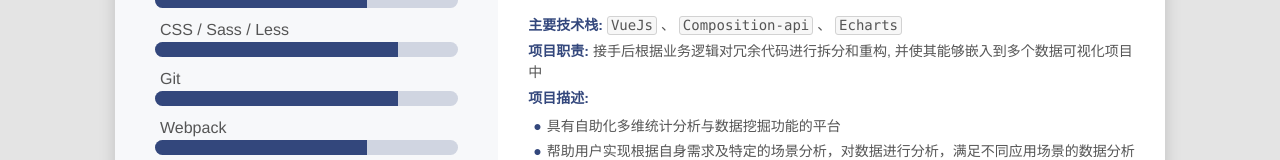
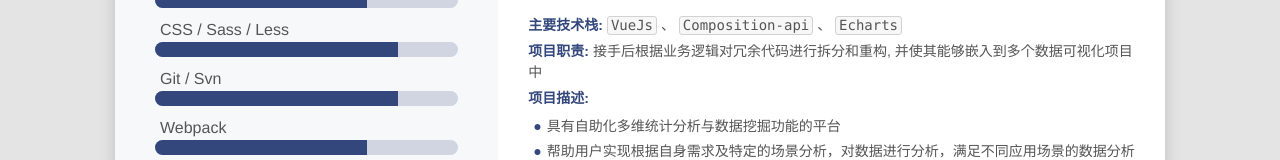
Before and after one commit to drinkeewu/resume, a Vue app: page /#/ in a window 1280 px wide. Shown: the part 1768-1928 px from the top of the page. Built offline with nearby package versions, Linux system fonts and the light colour scheme.

Commit message:
chore:update resume.pdf file

```diff
--- a/src/views/aside/Aside.vue
+++ b/src/views/aside/Aside.vue
@@ -110,7 +110,7 @@ export default {
         { name: 'React', value: 75 },
         { name: 'TypeScript', value: 70 },
         { name: 'CSS / Sass / Less', value: 80 },
-        { name: 'Git', value: 80 },
+        { name: 'Git / Svn', value: 80 },
         { name: 'Webpack', value: 70 },
         { name: 'Mocha / Karma', value: 60 },
       ],
```
Also changed, not shown: 1 other file (tests, documents, lock files or other folders).
